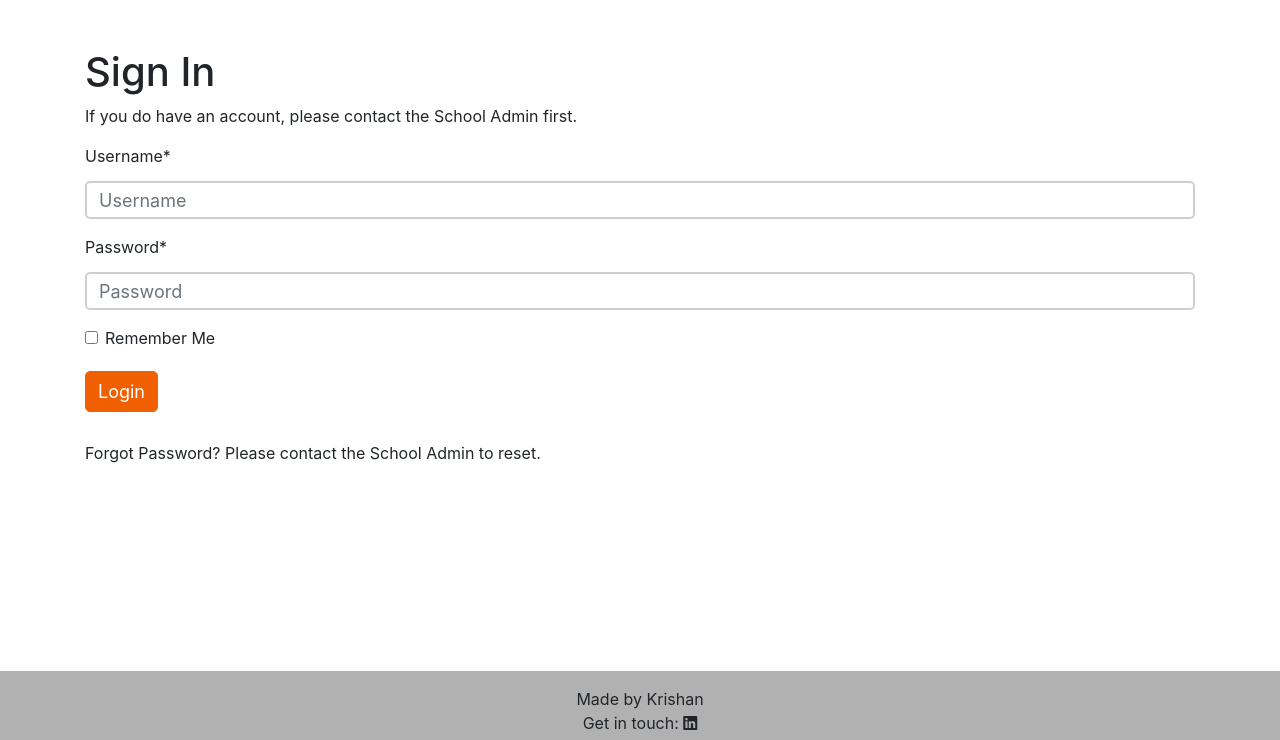
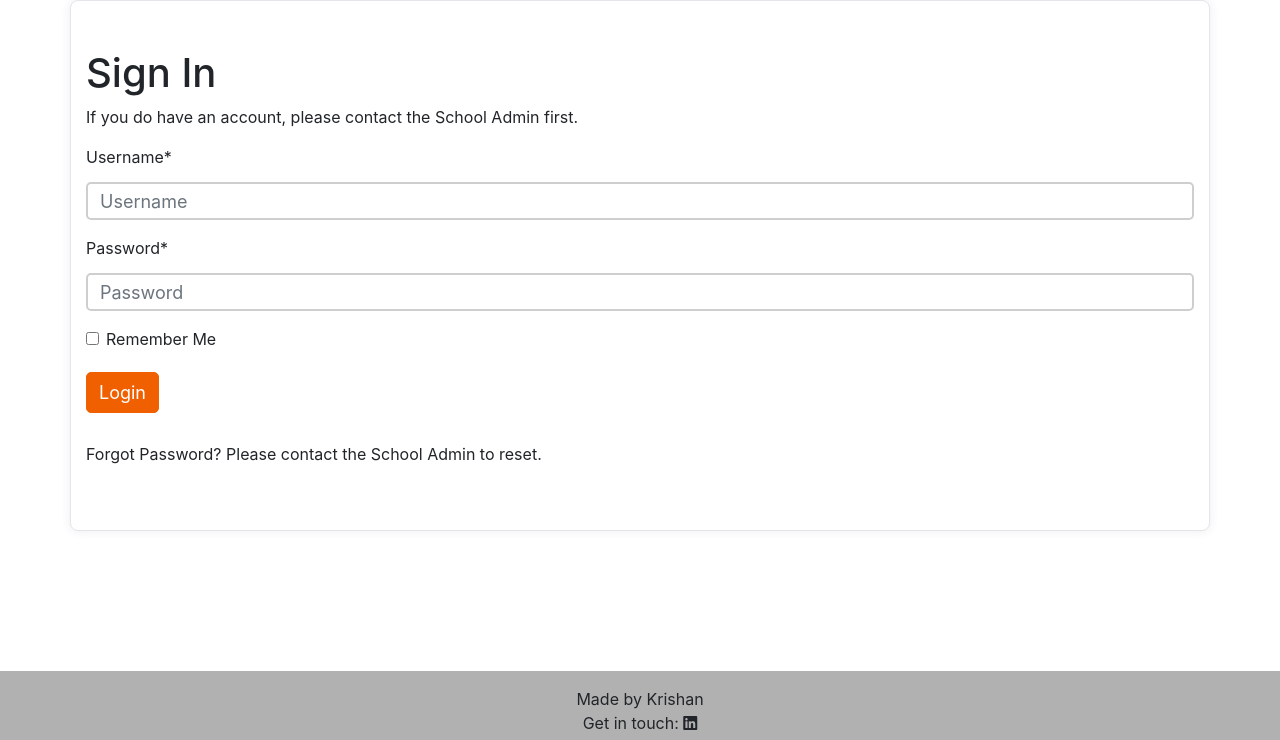
Before and after one commit to kslg/appointment-app, a Django app: page /accounts/login/ in a window 1280 px wide. Shown: the part 60-800 px from the top of the page. Run offline with Django 3.2, Linux system fonts and the light colour scheme; some libraries are stand-ins or nearby versions.

Commit message:
Add card class to the login and signout page

```diff
--- a/templates/account/login.html
+++ b/templates/account/login.html
@@ -17,7 +17,7 @@
 {% endblock %}
 
 
-<div class="container py-5">
+<div class="card container py-5">
 <h1>Sign In</h1>
 
 <form class="login" method="POST" action="{% url 'account_login' %}">
--- a/templates/account/logout.html
+++ b/templates/account/logout.html
@@ -4,7 +4,7 @@
 
 {% load crispy_forms_tags %}
 
-<div class="container py-5">
+<div class="card container py-5">
   <h1>Sign Out</h1>
 
   <p>Are you sure you want to sign out?</p>
```
